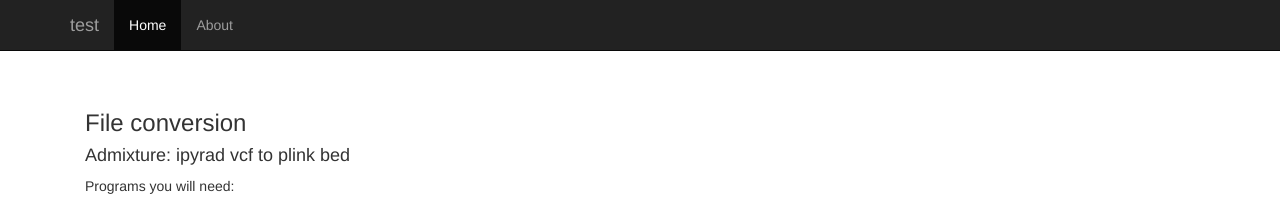
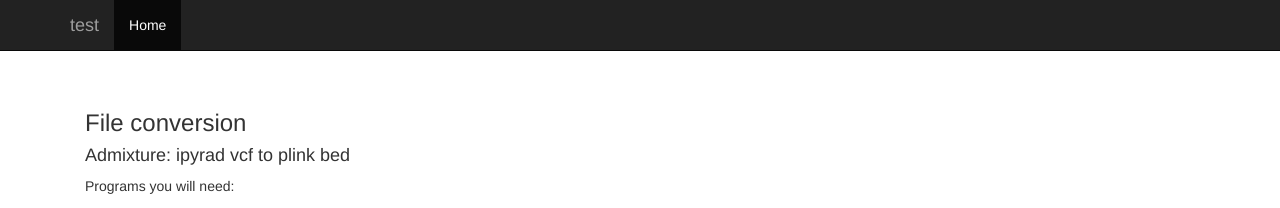
Before and after one commit to karajones/karajones.github.io, a Jekyll site: the page built from file_conversion.md, in a window 1280 px wide. Shown: the top 208 px of the page. Built offline with Jekyll 4.4.1, drawn with Linux system fonts in a browser that asks for light colours; nearby versions of some CDN libraries; our own code applies the rules of GitHub Pages for plain Markdown files.

Commit message:
Update default.html

```diff
--- a/_layouts/default.html
+++ b/_layouts/default.html
@@ -23,8 +23,7 @@
         </div>
         <div id="navbar" class="collapse navbar-collapse">
           <ul class="nav navbar-nav">
-            <li class="active"><a href="#">Home</a></li>
-            <li><a href="https://github.com/henrythemes/jekyll-bootstrap-theme">About</a></li>
+            <li class="active"><a href="https://karajones.github.io">Home</a></li>
           </ul>
         </div><!--/.nav-collapse -->
       </div>
```
